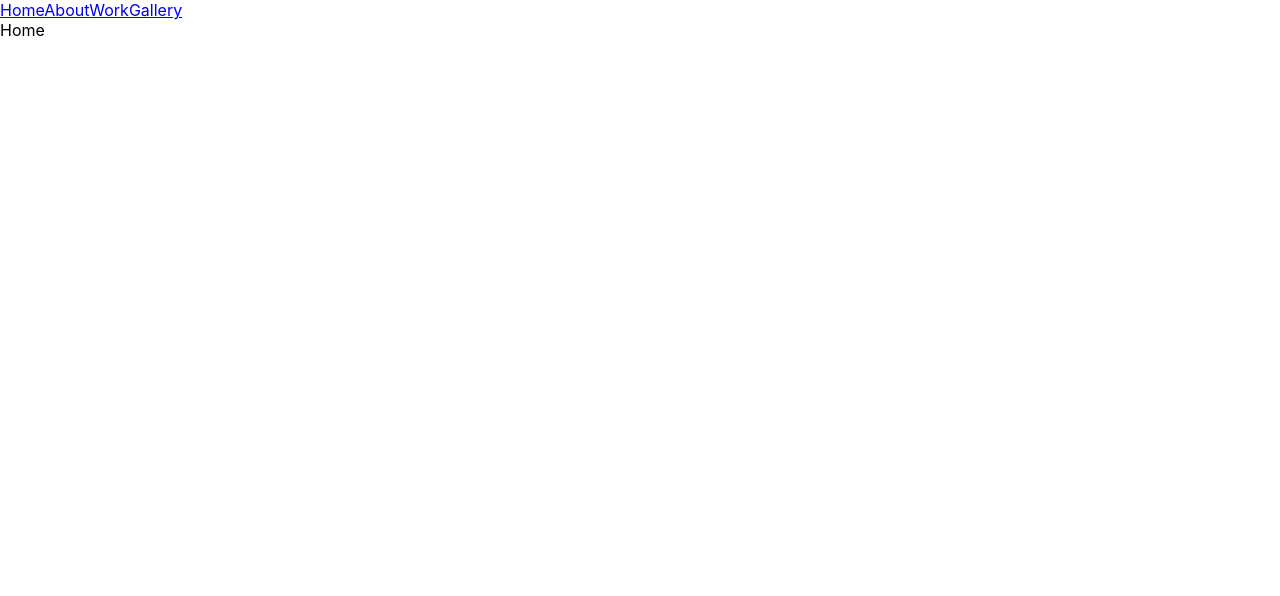
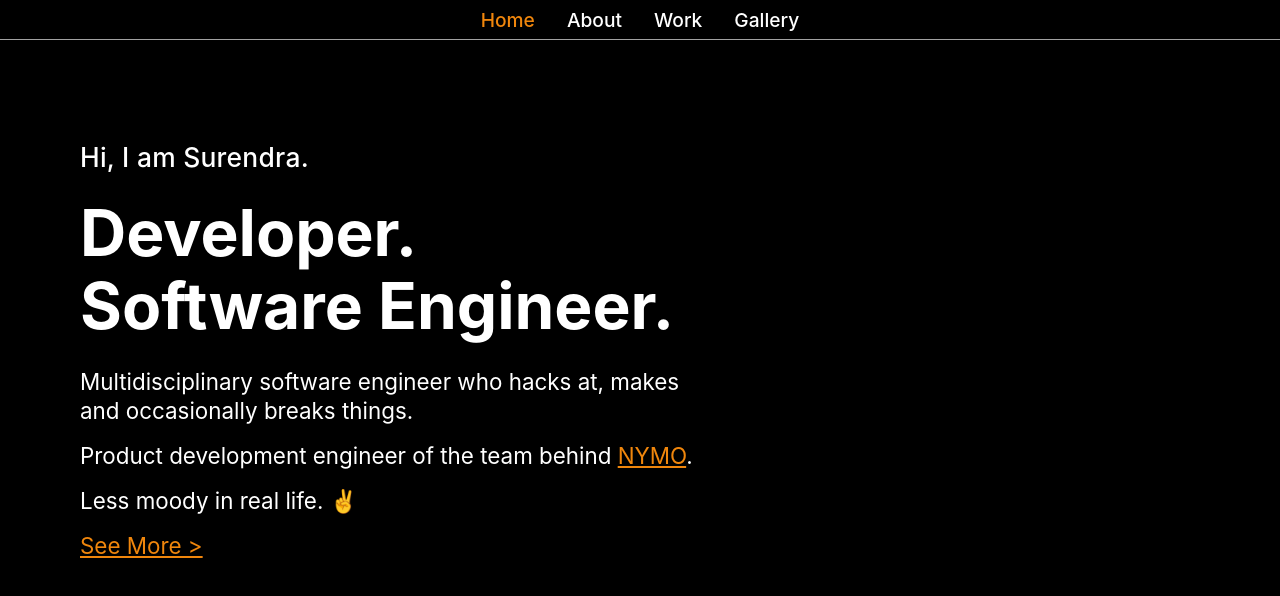
Before and after one commit to surendragalwa11/surendra.github.io, a React (Create React App) app: page / in a window 1280 px wide. Shown: the top 596 px of the page. Built offline with nearby package versions, Linux system fonts and the light colour scheme.

Commit message:
Home: Added home page

```diff
--- a/public/index.html
+++ b/public/index.html
@@ -28,7 +28,7 @@
   </head>
   <body>
     <noscript>You need to enable JavaScript to run this app.</noscript>
-    <div id="root"></div>
+    <div id="root" class="h100"></div>
     <!--
       This HTML file is a template.
       If you open it directly in the browser, you will see an empty page.
--- a/src/App.js
+++ b/src/App.js
@@ -17,7 +17,7 @@ import './common.css';
 
 function App() {
   return (
-    <div className="main-container">
+    <div className="main-container h100">
       <Router>
         <Header />
         <Switch>
--- a/src/common.css
+++ b/src/common.css
@@ -0,0 +1,71 @@
+.h100 {
+    height: 100%;
+}
+
+.op-zero {
+    opacity: 0;
+}
+
+.header {
+    font-size: 1.2rem;
+    display: flex;
+    justify-content: center;
+    /* margin: 0 5rem; */
+    font-weight: 500;
+    border-bottom: 1px solid #a2a2a2;
+}
+
+.header a {
+    color: #fff;
+    padding: 0.6rem 1rem;
+    text-decoration: none;
+}
+
+.active-link {
+    color: #f0860c !important;
+}
+
+/* HOME PAGE CSS */
+
+@keyframes fadeIn {
+    0% {
+        opacity: 1;
+    }
+
+    50% {
+        opacity: 0;
+    }
+
+    100% {
+        opacity: 1;
+    }
+}
+
+.home-page {
+    padding: 5rem 45% 5rem 5rem;
+    background-image: none;
+    opacity: 1;
+    animation: fadeIn ease 2s;
+}
+
+.greeting-text {
+    font-size: 1.65rem;
+    line-height: 1.2;
+    letter-spacing: 0.01em;
+    font-weight: 500;
+}
+
+.title {
+    font-size: 4rem;
+    line-height: 1.15;
+    margin-top: 0;
+    margin-bottom: 1.5rem;
+}
+
+.home-page h3 {
+    font-size: 1.4rem;
+    font-weight: 400;
+    line-height: 1.3;
+    margin-top: 0;
+    margin-bottom: 1rem;
+}
--- a/src/components/Header.jsx
+++ b/src/components/Header.jsx
@@ -1,5 +1,5 @@
 import React, {Component} from 'react';
-import {Link} from "react-router-dom";
+import {NavLink} from "react-router-dom";
 
 
 class Header extends Component {
@@ -13,10 +13,10 @@ class Header extends Component {
     render() {
         return(
             <div className='header'>
-                <Link to='/'>Home</Link>
-                <Link to='/about'>About</Link>
-                <Link to='/work'>Work</Link>
-                <Link to='/gallery'>Gallery</Link>
+                <NavLink to='/' exact  activeClassName='active-link' >Home</NavLink>
+                <NavLink to='/about' activeClassName='active-link'>About</NavLink>
+                <NavLink to='/work' activeClassName='active-link'>Work</NavLink>
+                <NavLink to='/gallery' activeClassName='active-link'>Gallery</NavLink>
             </div>
         );
     }
--- a/src/components/Home.jsx
+++ b/src/components/Home.jsx
@@ -1,4 +1,7 @@
 import React, {Component} from 'react';
+import {NavLink} from "react-router-dom";
+
+import userInfo from '../data/User.json';
 
 class Home extends Component {
     constructor(props) {
@@ -10,8 +13,28 @@ class Home extends Component {
 
     render() {
         return(
-            <div className='home-page'>
-                Home
+            <div className='home-page op-zero'>
+                <h2 className='greeting-text'>
+                    {userInfo.home.greeting_text}
+                </h2>
+                <h1 className='title'>
+                    {userInfo.home.title}
+                </h1>
+                <div className='description'>
+                    <h3>{userInfo.home.description_l1}</h3>
+                    <h3>
+                        {userInfo.home.description_l2}
+                        <a href={userInfo.home.company_url} className='active-link'>
+                            {userInfo.home.company_name}
+                        </a>.
+                    </h3>
+                    <h3>{userInfo.home.description_l3}</h3>
+                    <h3>
+                        <NavLink to='/about' className='active-link'>
+                            See More >
+                        </NavLink>
+                    </h3>
+                </div>
             </div>
         );
     }
--- a/src/data/User.json
+++ b/src/data/User.json
@@ -1,6 +1,12 @@
 {
     "home": {
-
+        "greeting_text": "Hi, I am Surendra.",
+        "title": "Developer. Software Engineer.",
+        "description_l1": "Multidisciplinary software engineer who hacks at, makes and occasionally breaks things.",
+        "description_l2": "Product development engineer of the team behind ",
+        "description_l3": "Less moody in real life. ✌️",
+        "company_name": "NYMO",
+        "company_url": "https://www.nymo.ai/"
     },
     "about": {
 
--- a/src/index.css
+++ b/src/index.css
@@ -5,6 +5,18 @@ body {
     sans-serif;
   -webkit-font-smoothing: antialiased;
   -moz-osx-font-smoothing: grayscale;
+  height: 100vh;
+  background: #000;
+  font-size: 14px;
+  line-height: 20px;
+  /* background-image: url(./data/background.jpeg); */
+  /* background-position: 50% 0;
+  background-size: cover; */
+  background-position: top right;
+  background-size: 40vw 100vh;
+  background-repeat: no-repeat;
+  background-attachment: fixed;
+  color: #fff;
 }
 
 code {
```
Also changed, not shown: src/data/background.jpeg (added).
